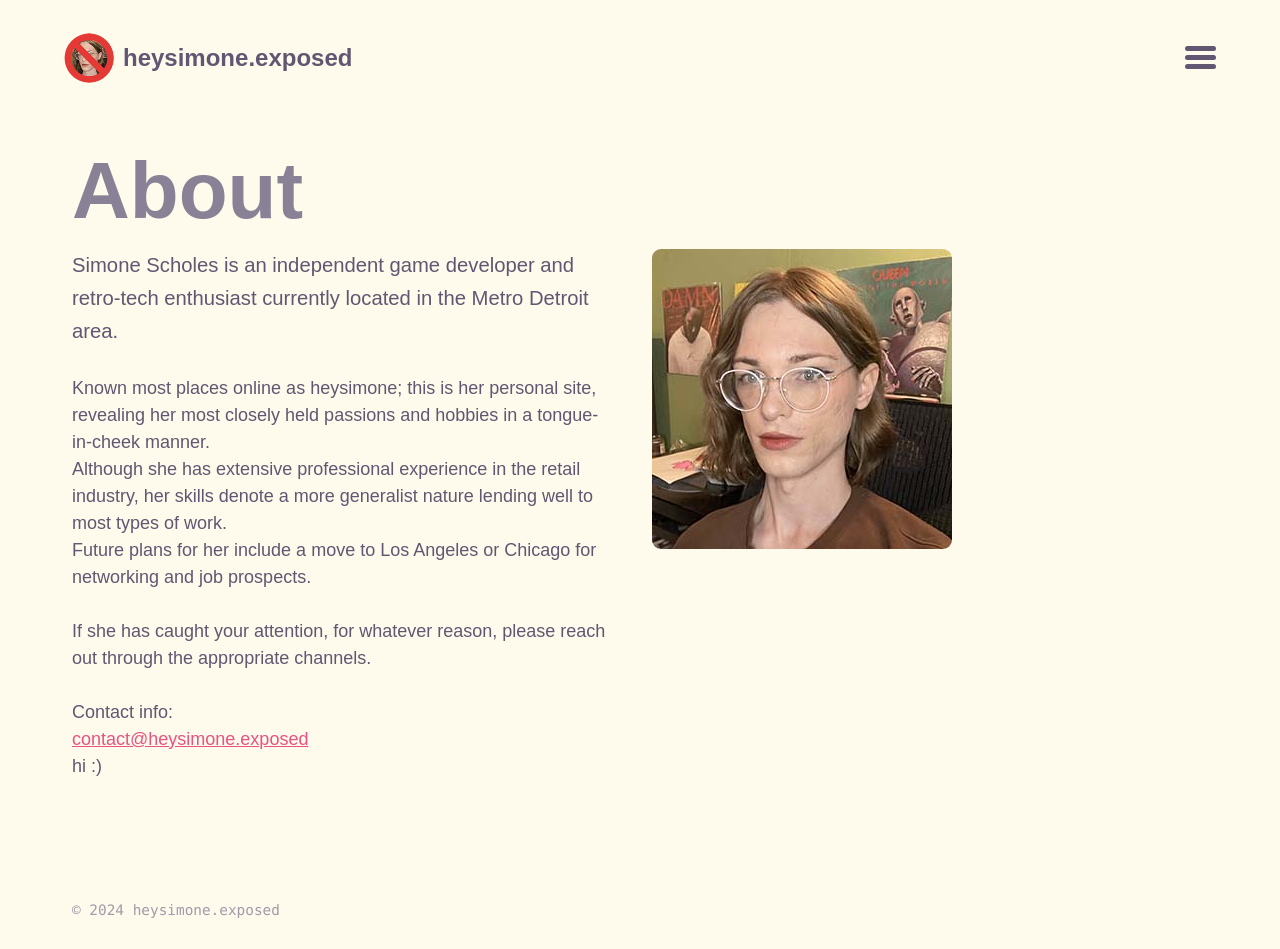
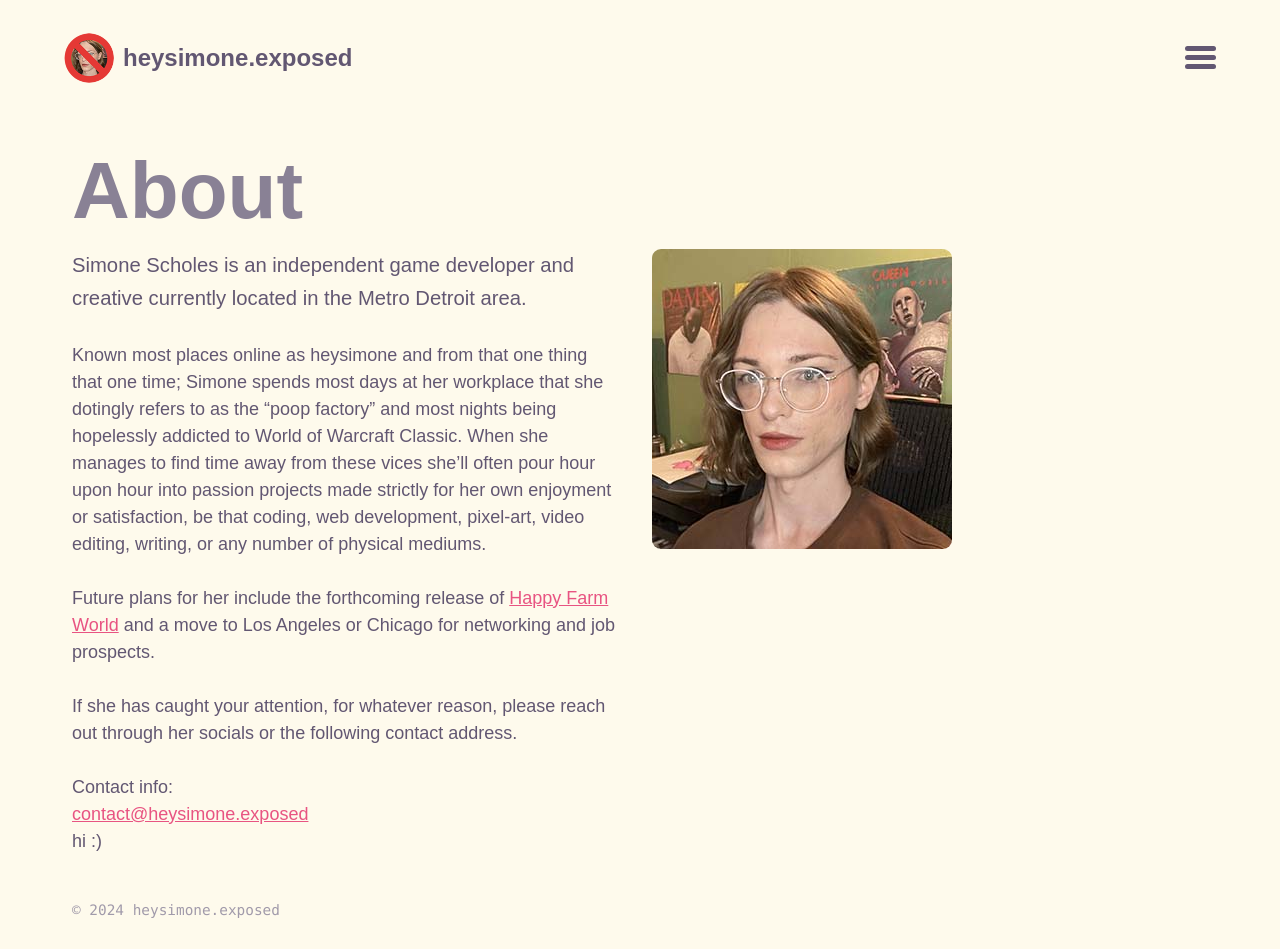
Before and after one commit to heysimone/heysimone.github.io, a Jekyll site: the page built from about.md, in a window 1280 px wide. Built offline with Jekyll 4.4.1, drawn with Linux system fonts in a browser that asks for light colours; some web fonts are replaced.

Commit message:
Update about page.

```diff
--- a/about.md
+++ b/about.md
@@ -7,13 +7,13 @@ author:
   picture: /assets/images/IMG_3613.jpg
 ---
 
-Simone Scholes is an independent game developer and retro-tech enthusiast currently located in the Metro Detroit area.
+Simone Scholes is an independent game developer and creative currently located in the Metro Detroit area.
 
-Known most places online as heysimone; this is her personal site, revealing her most closely held passions and hobbies in a tongue-in-cheek manner.
-Although she has extensive professional experience in the retail industry, her skills denote a more generalist nature lending well to most types of work.
-Future plans for her include a move to Los Angeles or Chicago for networking and job prospects.
+Known most places online as heysimone and from that one thing that one time; Simone spends most days at her workplace that she dotingly refers to as the "poop factory" and most nights being hopelessly addicted to World of Warcraft Classic. When she manages to find time away from these vices she'll often pour hour upon hour into passion projects made strictly for her own enjoyment or satisfaction, be that coding, web development, pixel-art, video editing, writing, or any number of physical mediums.
 
-If she has caught your attention, for whatever reason, please reach out through the appropriate channels.
+Future plans for her include the forthcoming release of [Happy Farm World](/HappyFarmWorld/) and a move to Los Angeles or Chicago for networking and job prospects.
+
+If she has caught your attention, for whatever reason, please reach out through her socials or the following contact address.
 
 Contact info:
 [contact@heysimone.exposed](mailto:contact@heysimone.exposed)
```
